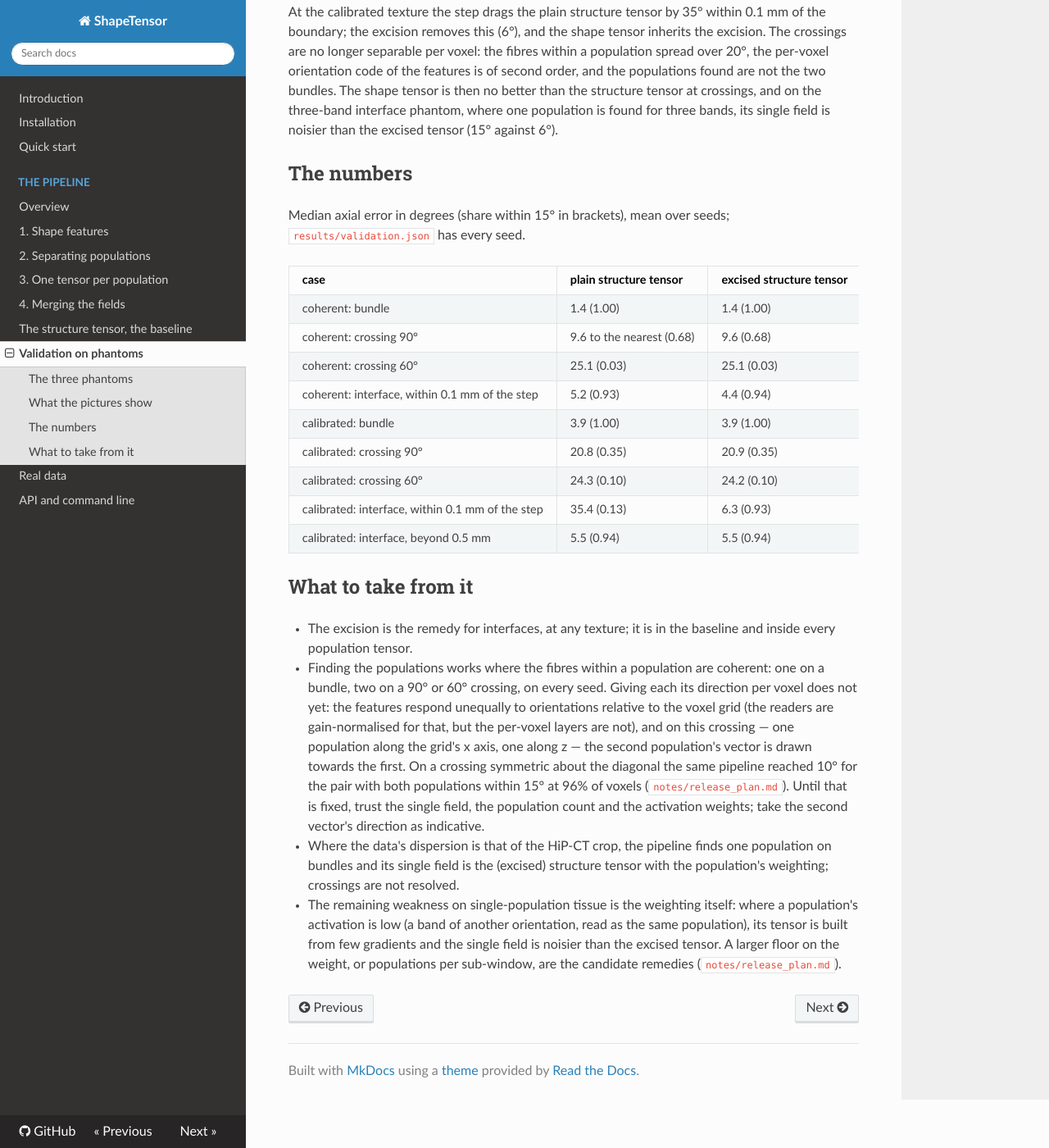
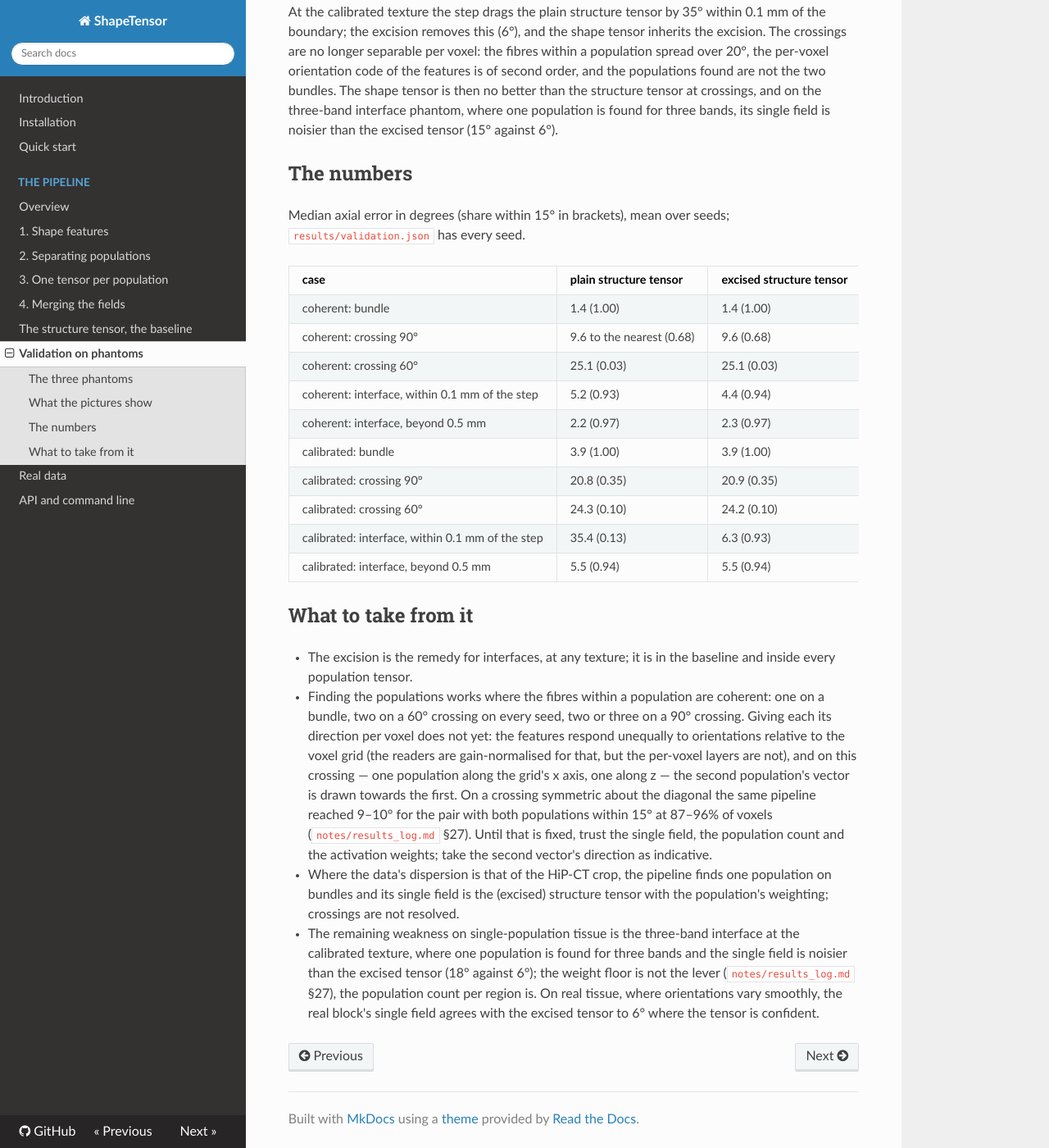
Before and after one commit to Andrew-Keenlyside/ShapeTensor, an MkDocs documentation site: the page built from docs/validation.md, in a window 1280 px wide and 1400 px high, scrolled down 1863 px. Shown: the whole window at 82% size. Built offline with MkDocs 1.6.1, drawn with Linux system fonts in a browser that asks for light colours; nearby versions of some CDN libraries.

Commit message:
Final validation numbers of the release review; README wording on crossings

```diff
--- a/docs/img/real_S2146.json
+++ b/docs/img/real_S2146.json
@@ -1,5 +1,5 @@
 {
- "calibration_s": 28.9,
+ "calibration_s": 30.4,
  "n_populations": 2,
  "tau": 0.37,
  "readout_bins": 18,
--- a/docs/validation.md
+++ b/docs/validation.md
@@ -45,30 +45,32 @@
 | case | plain structure tensor | excised structure tensor | shape tensor, single | shape tensor, multi (pair) |
 |---|---|---|---|---|
 | coherent: bundle | 1.4 (1.00) | 1.4 (1.00) | 1.3 (1.00) | — |
-| coherent: crossing 90° | 9.6 to the nearest (0.68) | 9.6 (0.68) | 19.3 (0.29) | 15.9 (0.37); both within 15° at 12% |
-| coherent: crossing 60° | 25.1 (0.03) | 25.1 (0.03) | 20.9 (0.32) | 14.9 (0.52); both within 15° at 0% |
-| coherent: interface, within 0.1 mm of the step | 5.2 (0.93) | 4.4 (0.94) | 6.7 (0.76) | — |
-| calibrated: bundle | 3.9 (1.00) | 3.9 (1.00) | 3.5 (1.00) | — |
+| coherent: crossing 90° | 9.6 to the nearest (0.68) | 9.6 (0.68) | 20.3 (0.33) | 20.4 (0.28); both within 15° at 12% |
+| coherent: crossing 60° | 25.1 (0.03) | 25.1 (0.03) | 20.9 (0.32) | 14.9 (0.51); both within 15° at 0% |
+| coherent: interface, within 0.1 mm of the step | 5.2 (0.93) | 4.4 (0.94) | 5.8 (0.83) | — |
+| coherent: interface, beyond 0.5 mm | 2.2 (0.97) | 2.3 (0.97) | 6.3 (0.88) | — |
+| calibrated: bundle | 3.9 (1.00) | 3.9 (1.00) | 2.4 (1.00) | — |
 | calibrated: crossing 90° | 20.8 (0.35) | 20.9 (0.35) | 24.6 (0.33) | 35.6 (0.00) |
-| calibrated: crossing 60° | 24.3 (0.10) | 24.2 (0.10) | 24.5 (0.16) | 15.4 (0.40) |
-| calibrated: interface, within 0.1 mm of the step | 35.4 (0.13) | 6.3 (0.93) | 14.7 (0.49) | — |
-| calibrated: interface, beyond 0.5 mm | 5.5 (0.94) | 5.5 (0.94) | 15.2 (0.49) | — |
+| calibrated: crossing 60° | 24.3 (0.10) | 24.2 (0.10) | 22.7 (0.26) | 15.7 (0.35) |
+| calibrated: interface, within 0.1 mm of the step | 35.4 (0.13) | 6.3 (0.93) | 18.1 (0.34) | — |
+| calibrated: interface, beyond 0.5 mm | 5.5 (0.94) | 5.5 (0.94) | 18.0 (0.36) | — |
 
 ## What to take from it
 
 - The excision is the remedy for interfaces, at any texture; it is in the baseline and inside every population
   tensor.
 - Finding the populations works where the fibres within a population are coherent: one on a bundle, two on a
-  90° or 60° crossing, on every seed. Giving each its direction per voxel does not yet: the features respond
-  unequally to orientations relative to the voxel grid (the readers are gain-normalised for that, but the
-  per-voxel layers are not), and on this crossing — one population along the grid's x axis, one along z — the
-  second population's vector is drawn towards the first. On a crossing symmetric about the diagonal the same
-  pipeline reached 10° for the pair with both populations within 15° at 96% of voxels (`notes/release_plan.md`).
-  Until that is fixed, trust the single field, the population count and the activation weights; take the
-  second vector's direction as indicative.
+  60° crossing on every seed, two or three on a 90° crossing. Giving each its direction per voxel does not yet:
+  the features respond unequally to orientations relative to the voxel grid (the readers are gain-normalised for
+  that, but the per-voxel layers are not), and on this crossing — one population along the grid's x axis, one
+  along z — the second population's vector is drawn towards the first. On a crossing symmetric about the diagonal
+  the same pipeline reached 9–10° for the pair with both populations within 15° at 87–96% of voxels
+  (`notes/results_log.md` §27). Until that is fixed, trust the single field, the population count and the
+  activation weights; take the second vector's direction as indicative.
 - Where the data's dispersion is that of the HiP-CT crop, the pipeline finds one population on bundles and its
   single field is the (excised) structure tensor with the population's weighting; crossings are not resolved.
-- The remaining weakness on single-population tissue is the weighting itself: where a population's activation is
-  low (a band of another orientation, read as the same population), its tensor is built from few gradients and
-  the single field is noisier than the excised tensor. A larger floor on the weight, or populations per sub-window,
-  are the candidate remedies (`notes/release_plan.md`).
+- The remaining weakness on single-population tissue is the three-band interface at the calibrated texture, where
+  one population is found for three bands and the single field is noisier than the excised tensor (18° against
+  6°); the weight floor is not the lever (`notes/results_log.md` §27), the population count per region is. On
+  real tissue, where orientations vary smoothly, the real block's single field agrees with the excised tensor to
+  6° where the tensor is confident.
```
Also changed, not shown: README.md (+6 -3 lines), docs/img/layers_phantom.png, docs/img/validation_calibrated.png, docs/img/validation_coherent.png, 1 other file.
